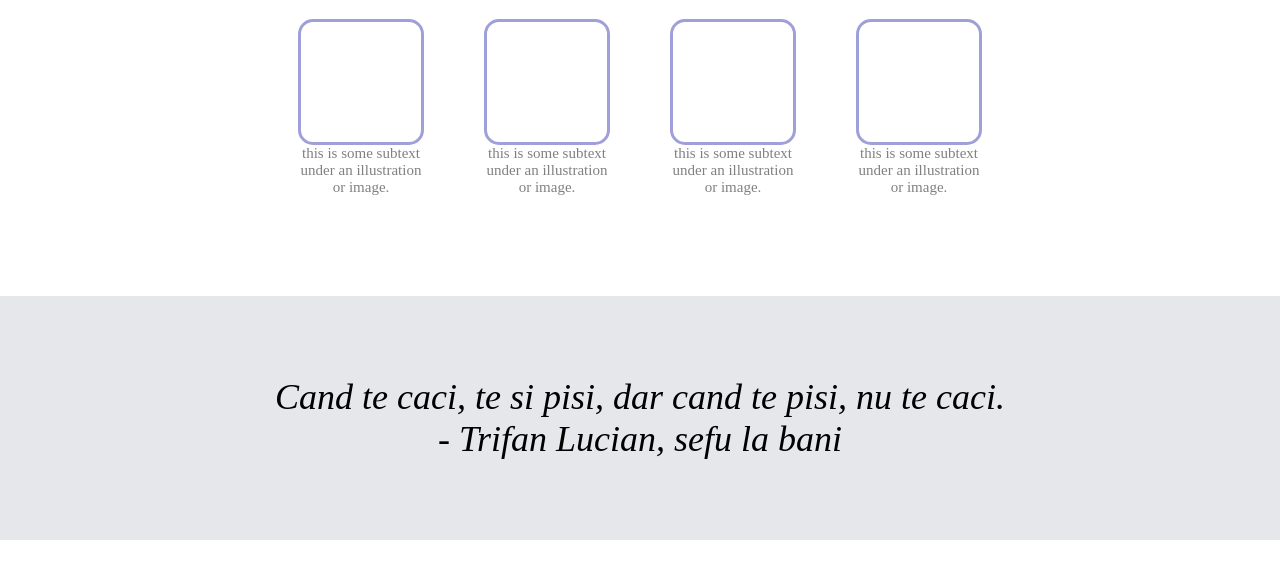
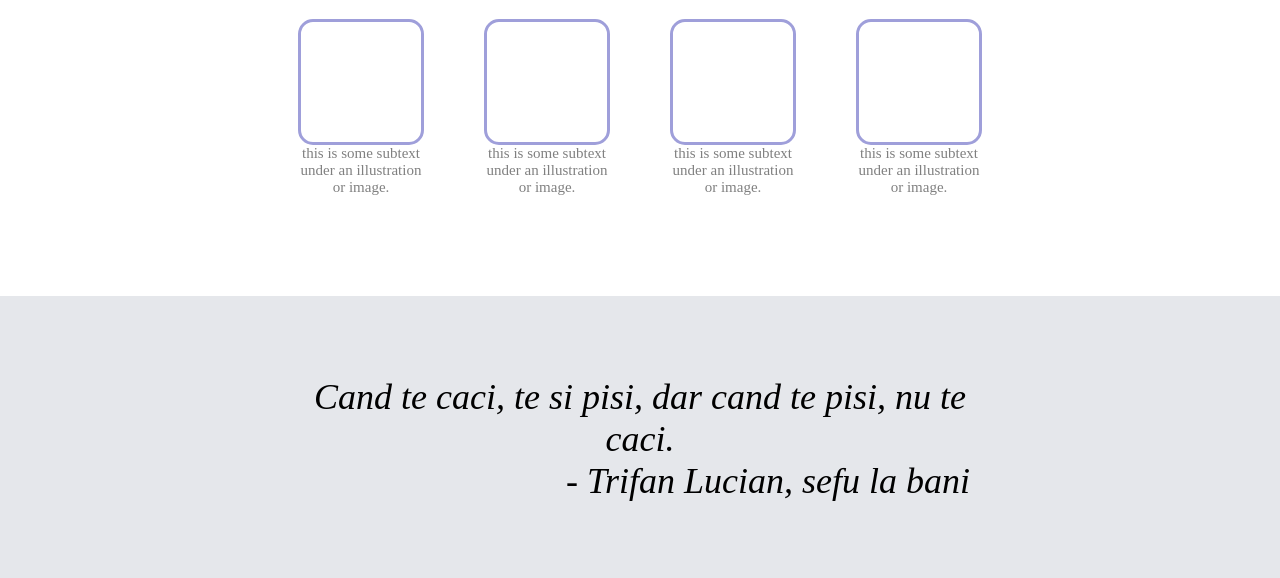
Before and after one commit to lucimanluk/Project-Landing-Page-CSS, a plain HTML site: page index.html in a window 1280 px wide. Shown: the part 540-1118 px from the top of the page. Before the commit the page ends 1080 px from the top, so only its background shows below. Drawn offline with Linux system fonts and the light colour scheme.

Commit message:
Quote element finished.

```diff
--- a/style.css
+++ b/style.css
@@ -11,7 +11,7 @@ body{
 }
 
 .header{
-    display: flex;
+   display: flex;
    justify-content: center;
    align-items: center;
    gap:450px;
@@ -112,19 +112,17 @@ ul{
 .quote{
     background-color: #E5E7EB;
     display:flex;
-    flex-wrap: wrap;
     flex-direction: column;
-    align-items: center;
-    padding:80px 160px;
+    padding:80px 310px;
     font-size:36px;
     font-style: italic;
 }
 
 #citat{
+    text-align: center;
     margin:0px;
 }
 
 #autor{
-    display:flex;
-    justify-content: flex-end;
+    text-align: right;
 }
```
Also changed, not shown: 1 other file.
